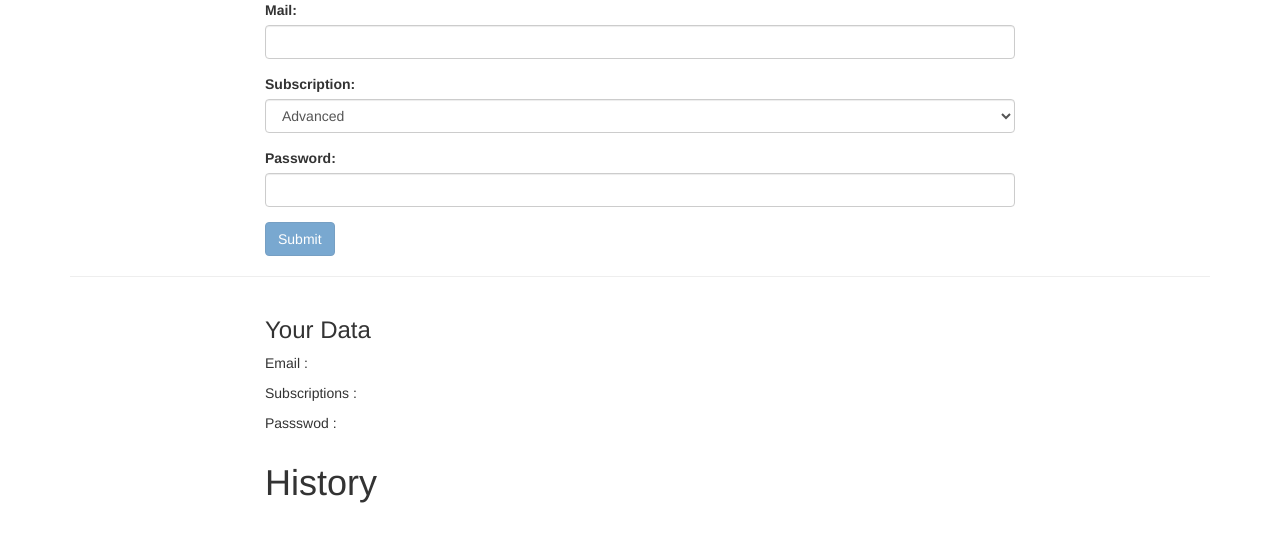
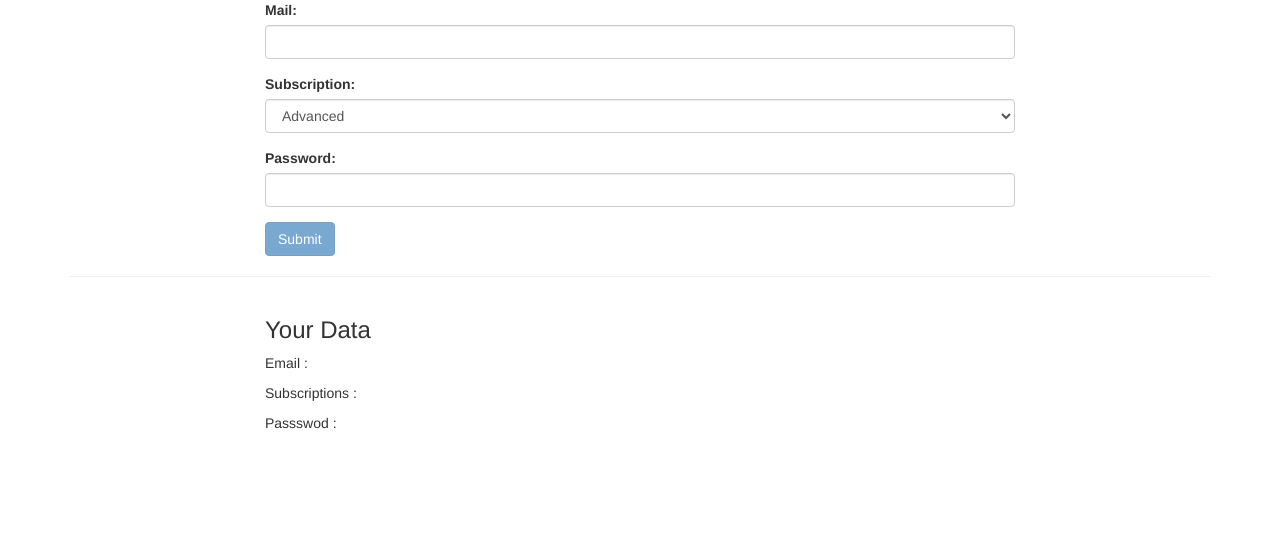
Before and after one commit to vidhya03/forms-td-assignment-start, an Angular app: page / in a window 1280 px wide. Shown: the top 542 px of the page. Built offline with nearby package versions, Linux system fonts and the light colour scheme.

Commit message:
added email validation

```diff
--- a/src/app/app.component.html
+++ b/src/app/app.component.html
@@ -16,15 +16,18 @@
       <form (ngSubmit)="onSubmit()" #f="ngForm">
         <div class="form-group">
           <label for="email">Mail:</label>
-          <input required email class="form-control" ngModel #email="ngModel" type="email" name="email" id="email" pattern="^\w+([\.-]?\w+)*@\w+([\.-]?\w+)*(\.\w{2,3})+$">
+          <!-- <input required email class="form-control" ngModel #email="ngModel" type="email" name="email" id="email" pattern="^\w+([\.-]?\w+)*@\w+([\.-]?\w+)*(\.\w{2,3})+$"> -->
+          <input type="email" id="email" class="form-control" ngModel name="email" required email #email="ngModel">
           <div class="md-errors-spacer" [hidden]="email.valid || email.untouched">
             <div *ngIf="email.errors && email.errors.required">
               Email is required
             </div>
-            <div *ngIf="email.errors && email.errors.pattern">
+            <div *ngIf=" !(email.errors && email.errors.required) && email.invalid">
               Email is invalid
             </div>
           </div>
+          <!-- <span class="help-block" *ngIf="!email.errors.required && !email.valid && email.touched">Please enter a valid email</span> -->
+          <!-- <span class="help-block" *ngIf="!email.valid && email.touched">Please enter a valid email</span> -->
         </div>
         <div class="form-group">
           <label for="subscription">Subscription:</label>
@@ -61,13 +64,13 @@
       <p>Subscriptions : {{formData.subscriptions}}</p>
       <p>Passswod : {{formData.password}}</p>
     </div>
-    <h1 class="col-xs-12 col-sm-10 col-md-8 col-sm-offset-1 col-md-offset-2">History</h1>
-    <div *ngFor="let historyForm of history.formSubmit"  class="col-xs-12 col-sm-10 col-md-8 col-sm-offset-1 col-md-offset-2">
+    <h1 *ngIf="history.formSubmit?.length > 0" class="col-xs-12 col-sm-10 col-md-8 col-sm-offset-1 col-md-offset-2">History</h1>
+    <div *ngFor="let historyForm of history.formSubmit" class="col-xs-12 col-sm-10 col-md-8 col-sm-offset-1 col-md-offset-2">
 
-        <p>Email : {{historyForm.email}}</p>
-        <p>Subscriptions : {{historyForm.subscriptions}}</p>
-        <p>Passswod : {{historyForm.password}}</p>
-        <hr>
-      </div>
+      <p>Email : {{historyForm.email}}</p>
+      <p>Subscriptions : {{historyForm.subscriptions}}</p>
+      <p>Passswod : {{historyForm.password}}</p>
+      <hr>
+    </div>
   </div>
 </div>
```
